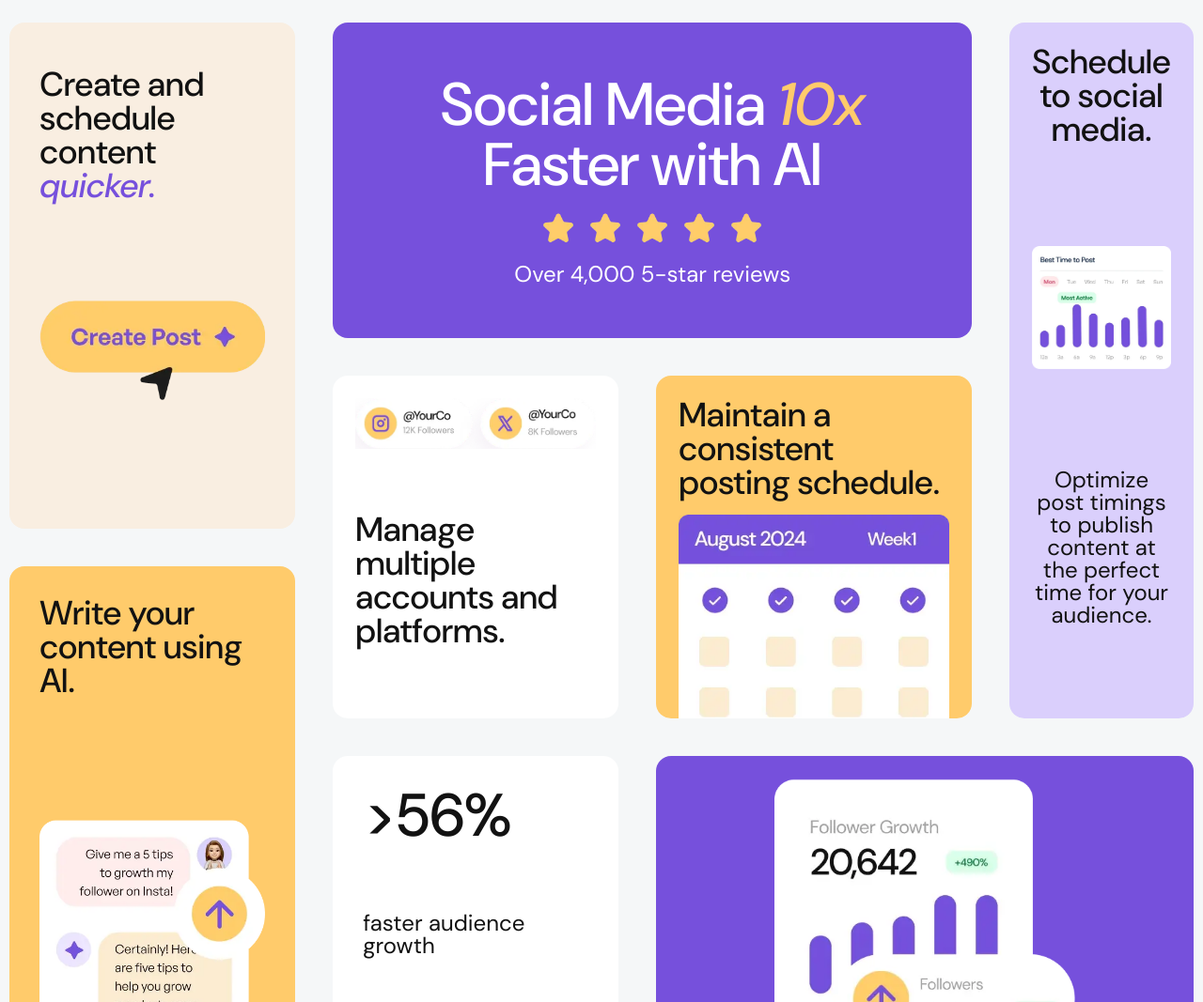
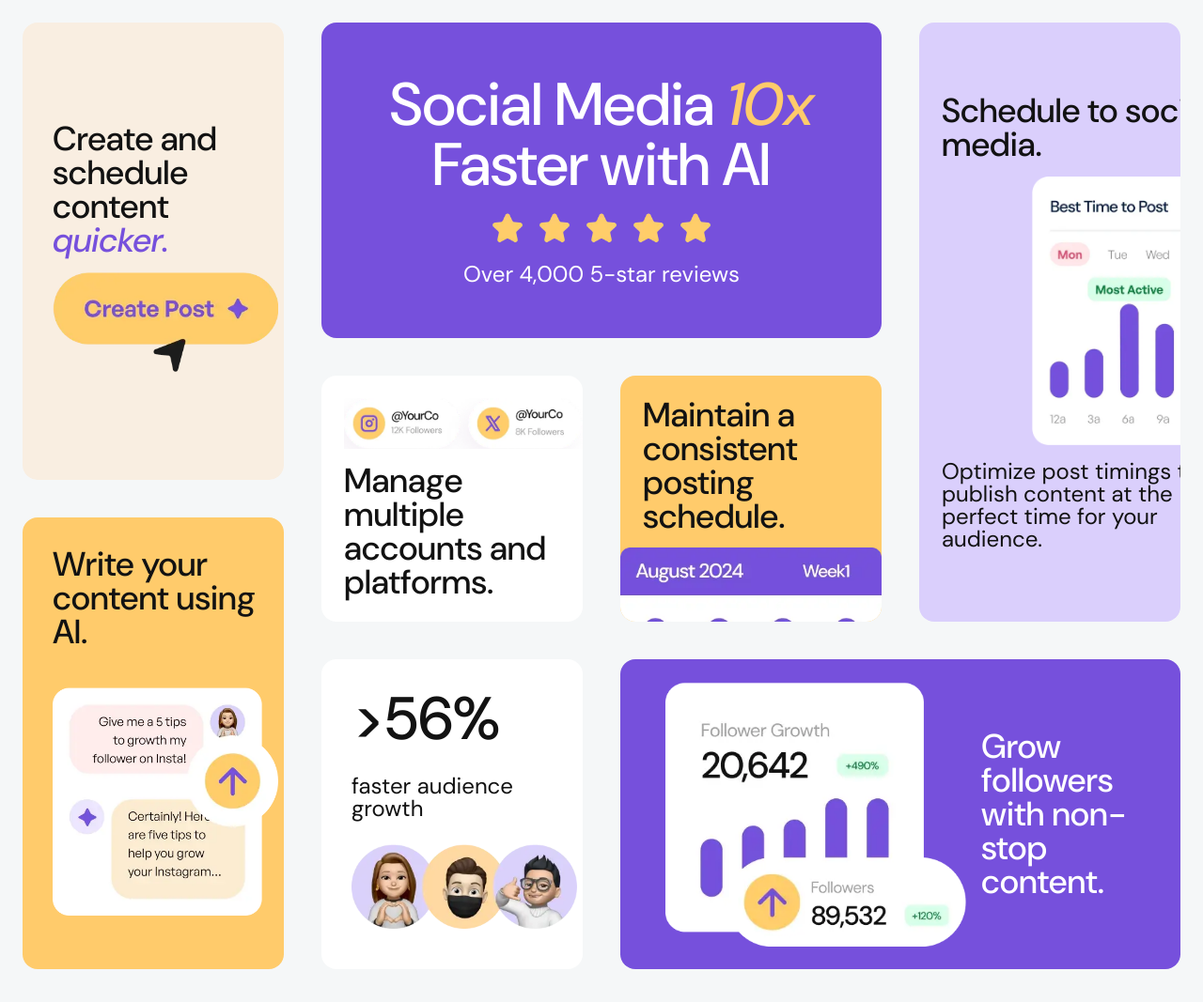
Before and after one commit to melawout/fem-bento-grid-main, a plain HTML site: page index.html in a window 1280 px wide. Shown: the top 1067 px of the page at 94% size. Drawn offline with Linux system fonts and the light colour scheme.

Commit message:
commit: desktop styling

```diff
--- a/style.css
+++ b/style.css
@@ -202,7 +202,7 @@ body{
   max-width: 15rem;
 }
 
-@media(min-width: 50rem){
+@media(min-width: 70rem){
   .grid-flow{
     max-width: 93rem;
     display: grid;
@@ -214,33 +214,87 @@ body{
     'four seven eight eight';
   }
 
+  .item__title{
+    text-align: start;
+  }
+
+  .item{
+    /* align-content: center; */
+    gap: 1rem;
+    overflow: hidden;
+  }
+
   .first-item{
     grid-area: two;
+
   }
+
+  .first-item .item__title {
+    text-align: center;
+  }
+
   .second-item{
     grid-area: five;
+
+    place-content: center;
+    padding-inline-end: 0;
+
   }
+
   .third-item{
     grid-area: six;
+
+    position: relative;
   }
+
+
+  .third-item img{
+    width: 100%;
+    height: auto;
+    position: absolute;
+    bottom: -50%;
+    left: 50%;
+
+    transform: translateX(-50%);
+  }
+
   .fourth-item{
     grid-area: three;
+
+    align-content: center;
   }
+
+  .fourth-item p{
+    text-align: start;
+  }
+
+  .fourth-item img {
+    max-width: 20rem;
+
+    transform: translateX(30%);
+  }
+
   .fifth-item{
     grid-area: eight;
+
+    grid-template-columns: 1fr 1fr;
   }
+
+  .fifth-item .item__title{
+  margin-block: auto;
+  }
+
   .sixth-item{
     grid-area: seven;
   }
+
   .seventh-item{
     grid-area: one;
+
+    align-content: center;
   }
   .eight-item{
     grid-area: four;
   }
 
-
-
-
-
 }
```
